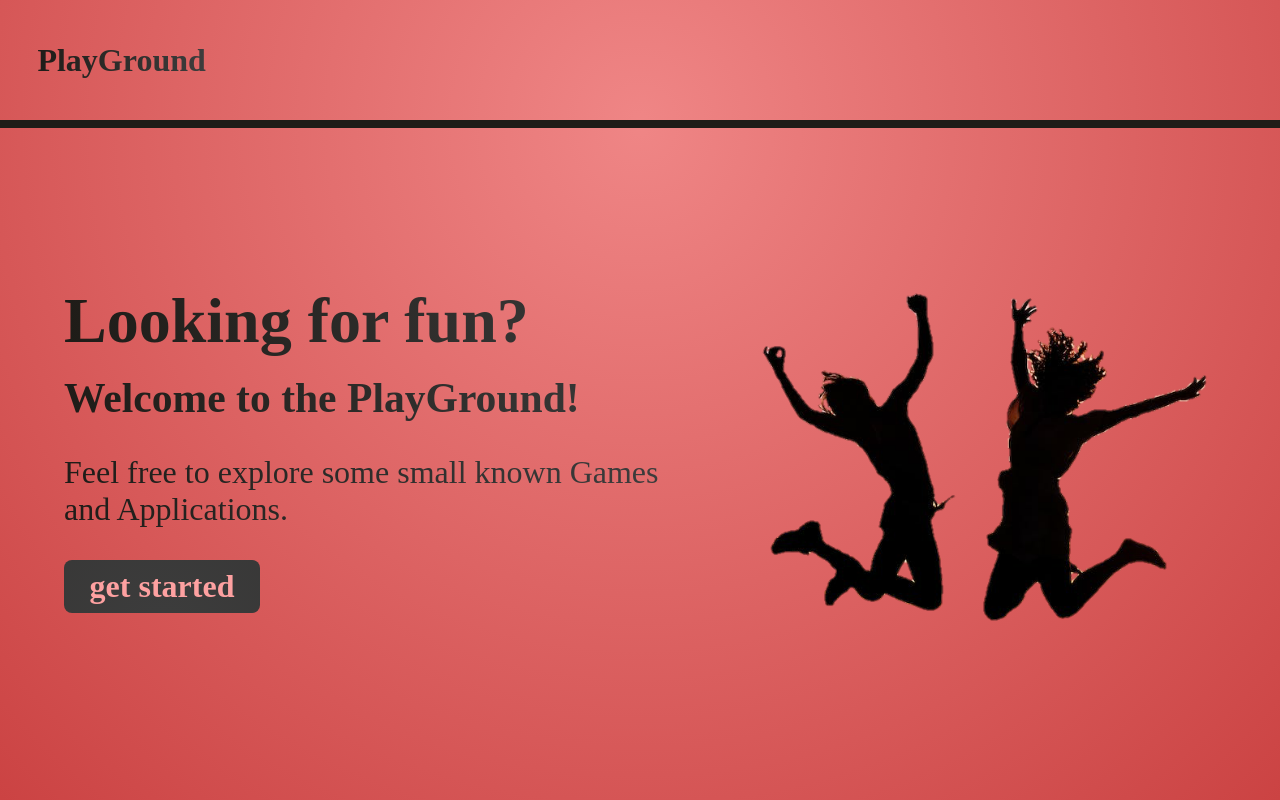
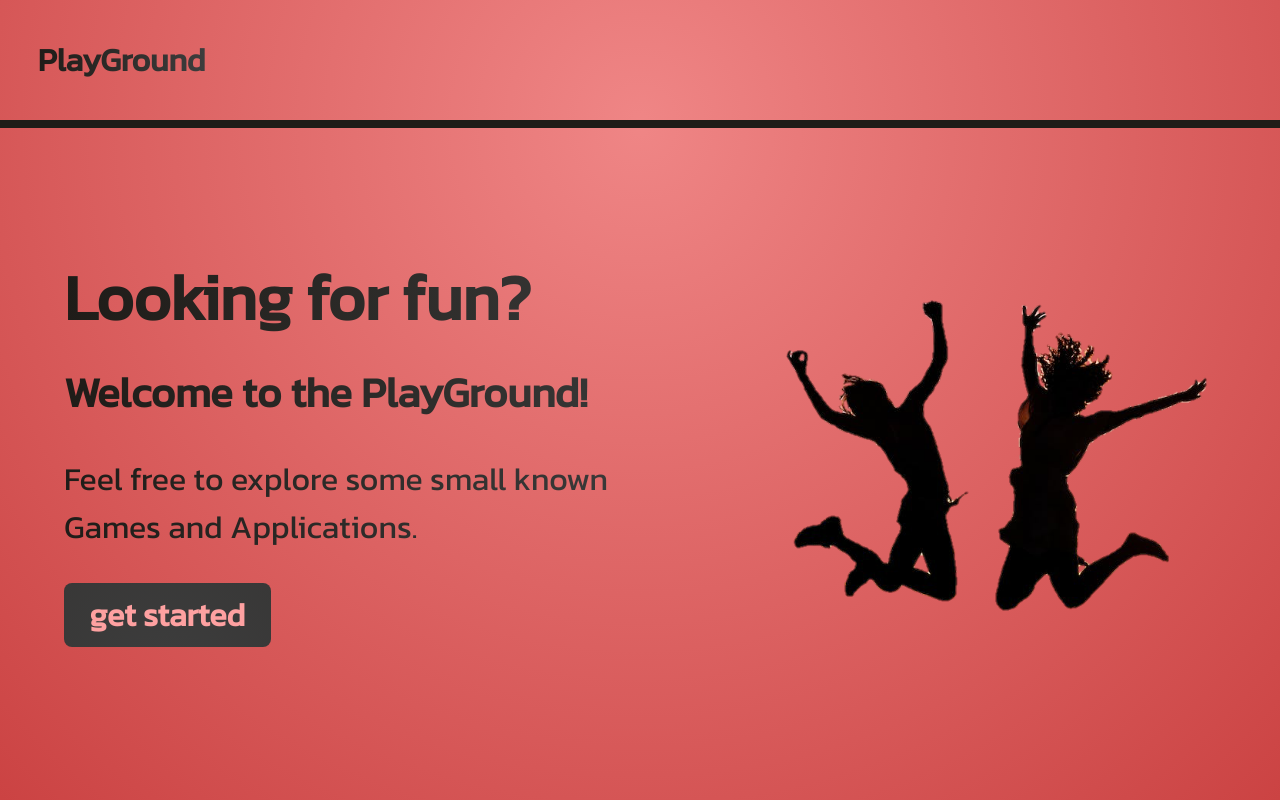
Before and after one commit to diuere/playground.github.io, a React (Create React App) app: page / in a window 1280 px wide. Shown: the top 800 px of the page. Built offline with nearby package versions, Linux system fonts and the light colour scheme.

Commit message:
body fontFamily updated

```diff
--- a/src/index.css
+++ b/src/index.css
@@ -1,4 +1,5 @@
 @import url("https://fonts.googleapis.com/css2?family=Lobster&family=Oswald:wght@300&display=swap");
+@import url("https://fonts.googleapis.com/css2?family=Kanit&family=Lora&family=Oswald:wght@300&display=swap");
 :root {
   --hero-fontSize: 2.5rem;
   --hero-main-gap: 1.5rem;
@@ -210,6 +211,7 @@ header .container .logo {
 
 body {
   position: relative;
+  font-family: "Kanit", sans-serif;
 }
 
 a {
--- a/src/index.scss
+++ b/src/index.scss
@@ -1,4 +1,5 @@
 @import url('https://fonts.googleapis.com/css2?family=Lobster&family=Oswald:wght@300&display=swap');
+@import url('https://fonts.googleapis.com/css2?family=Kanit&family=Lora&family=Oswald:wght@300&display=swap');
 
 $clr-grey-1: #393535;
 // $clr-grey-1: #102a42;
@@ -333,6 +334,7 @@ header{
 
 body{
     position: relative;
+    font-family: 'Kanit', sans-serif;
 }
 
 a{
```
Also changed, not shown: 1 other file (tests, documents, lock files or other folders).
